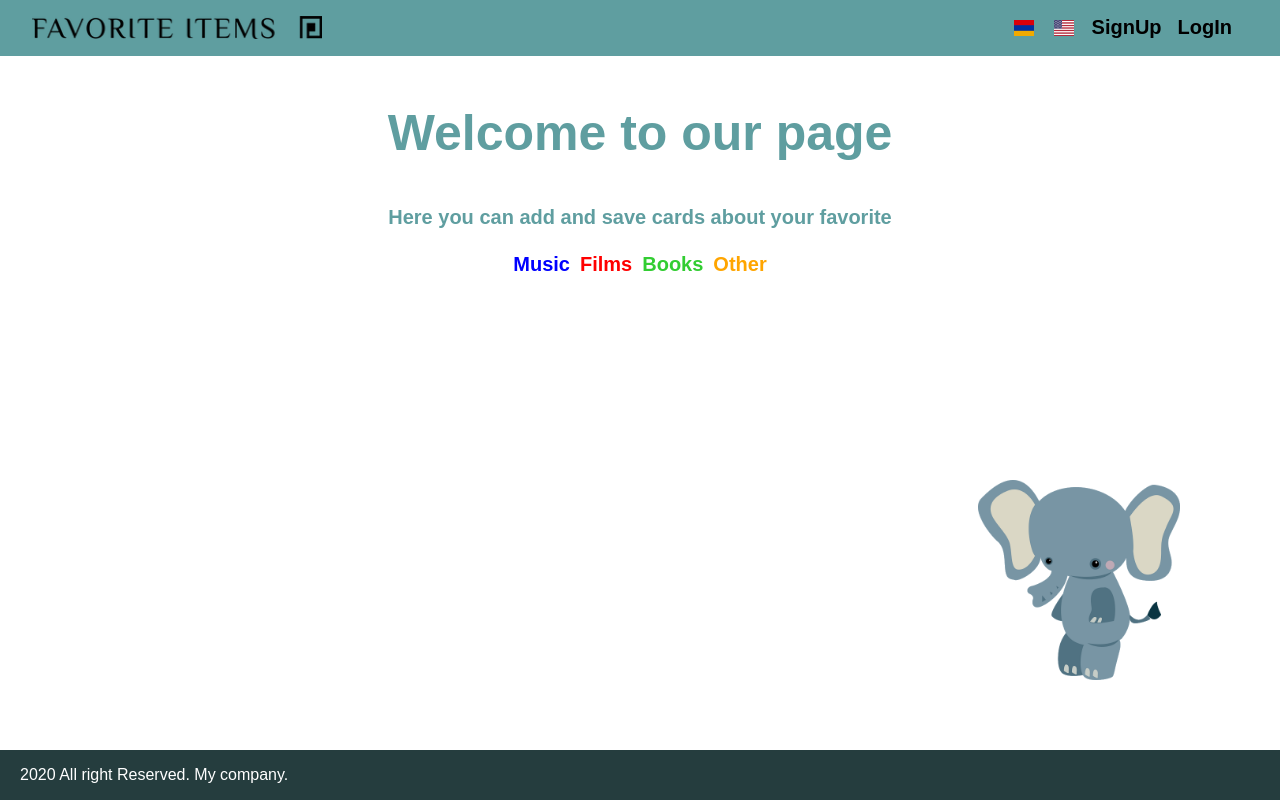
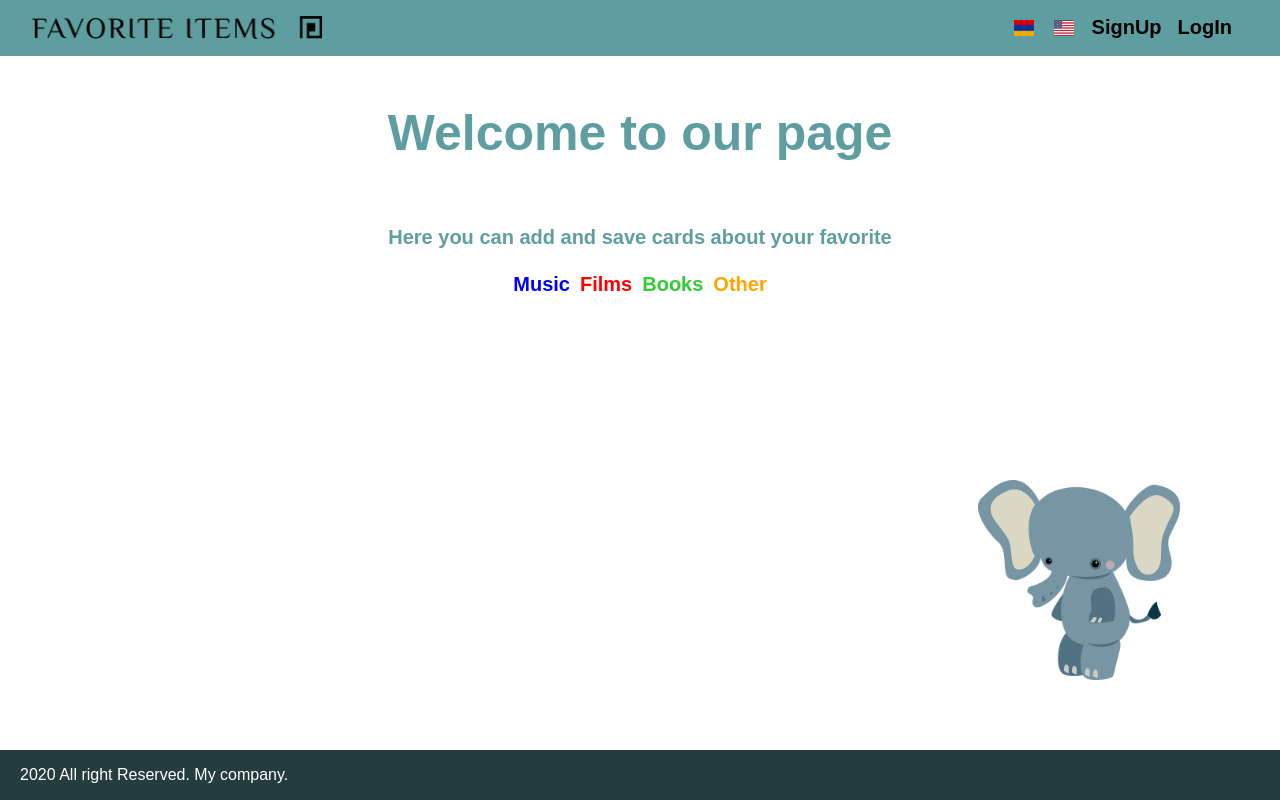
Before and after one commit to stepanchaparyan/MERN-favorites, a React app in the folder client/: page / in a window 1280 px wide. Built offline with nearby package versions, Linux system fonts and the light colour scheme; no server answers.

Commit message:
Added some styles with transition

```diff
--- a/client/src/components/pages/Welcome/WelcomeStyled.js
+++ b/client/src/components/pages/Welcome/WelcomeStyled.js
@@ -21,7 +21,19 @@ export const Module = styled.div`
 
 export const WelcomeText = styled.div`
   font-size: 30px;
-  padding: 32px;
+  padding: 32px 32px 0 32px;
+  height: 110px;
+  ::after {
+    content: '';
+    width: 0px;
+    height: 5px;
+    display: inline-block;
+    background: ${props => props.theme.cadetblue};
+    transition: 500ms;
+  }
+  :hover::after {
+    width: 100%;
+  }
   ${tabletUp`
     font-size: 50px;
   `};
@@ -56,19 +68,40 @@ export const Logo = styled.img`
 export const Music = styled.span`
   color: blue;
   padding: 5px;
+  transition: 300ms;
+  border-bottom: 3px solid transparent;
+  transition: 1s;
+  :hover {
+    border-color: blue;
+  }
 `;
 
 export const Films = styled.span`
   color: red;
   padding: 5px;
+  border-bottom: 3px solid transparent;
+  transition: 1s;
+  :hover {
+    border-color: red;
+  }
 `;
 
 export const Books = styled.span`
   color: limeGreen;
   padding: 5px;
+  border-bottom: 3px solid transparent;
+  transition: 1s;
+  :hover {
+    border-color: limeGreen;
+  }
 `;
 
 export const Other = styled.span`
   color: orange;
   padding: 5px;
+  border-bottom: 3px solid transparent;
+  transition: 1s;
+  :hover {
+    border-color: orange;
+  }
 `;
```
